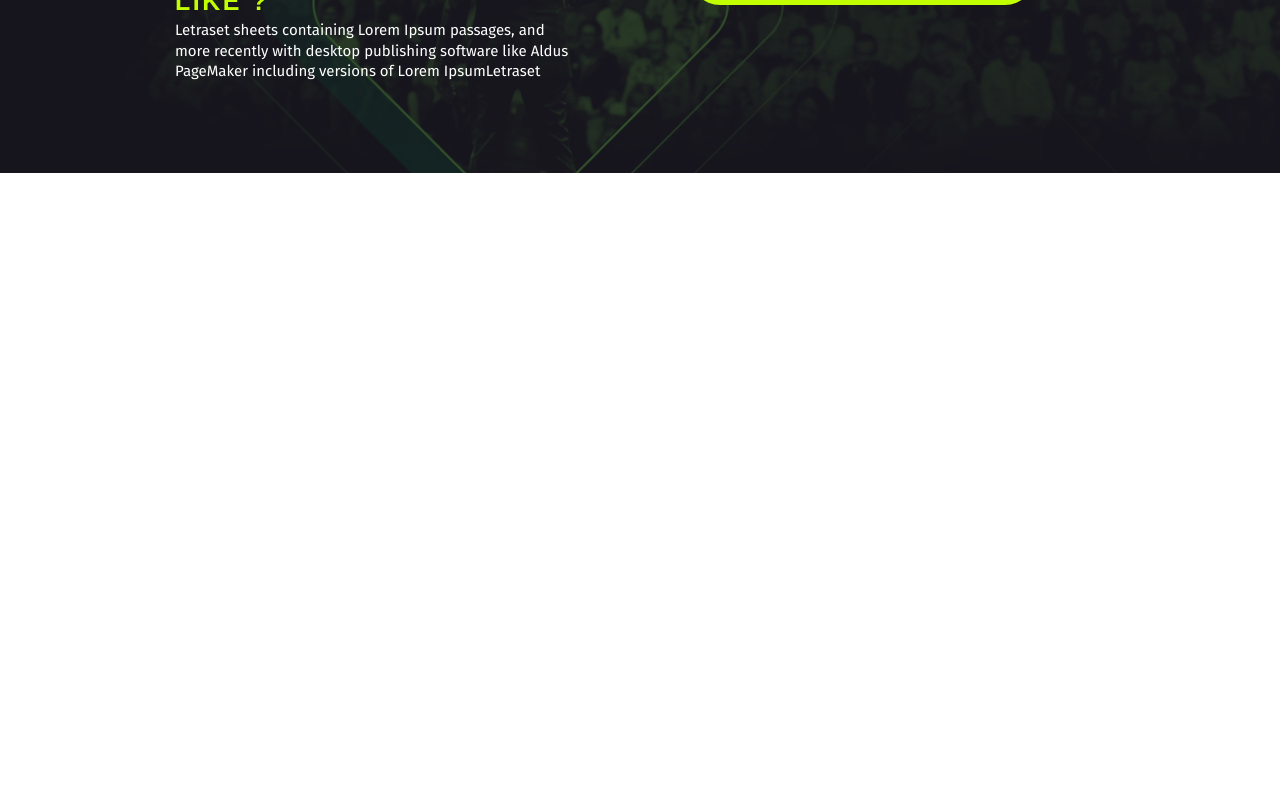
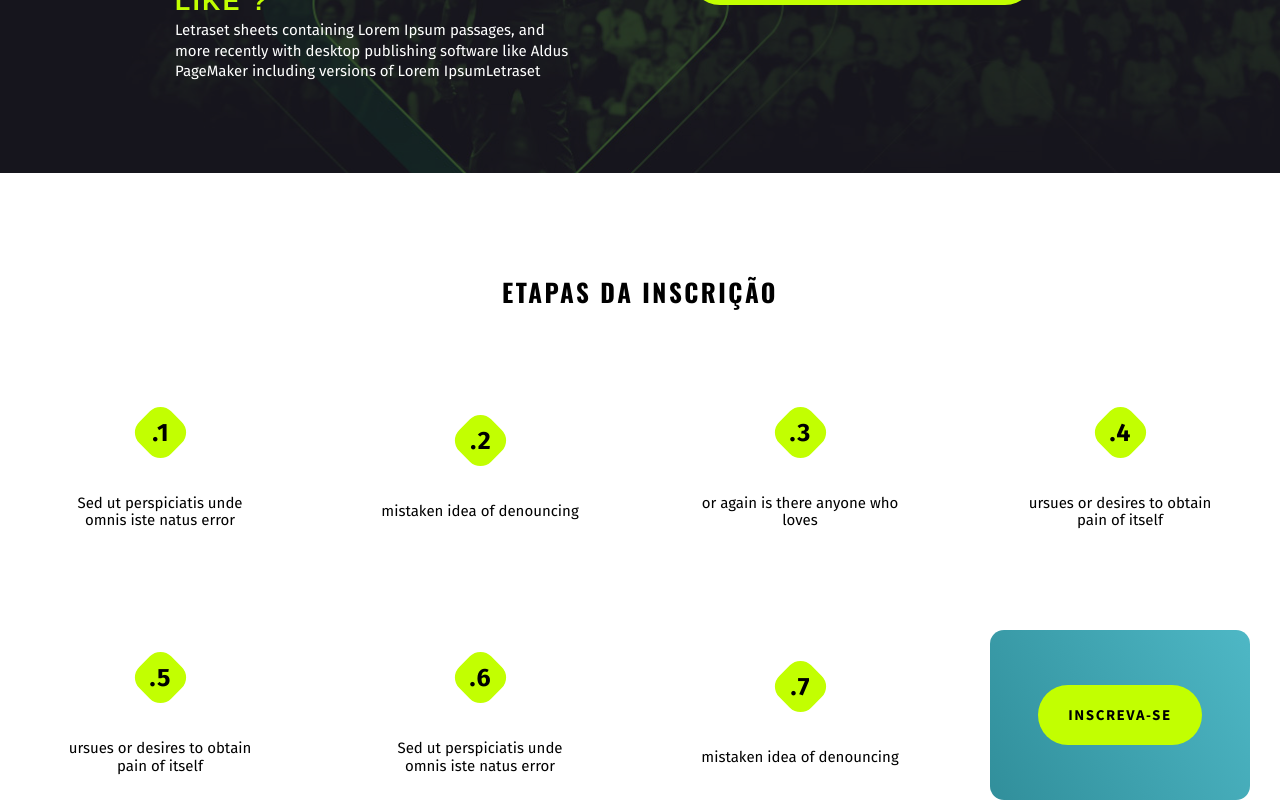
Before and after one commit to carlosemartins97/kbrtec, a React (Create React App) app: page / in a window 1280 px wide. Shown: the part 3869-4669 px from the top of the page. Before the commit the page ends 4042 px from the top, so only its background shows below. Built offline with nearby package versions, Linux system fonts and the light colour scheme.

Commit message:
Add Steps Registration

```diff
--- /dev/null
+++ b/src/pages/Home/components/RegistrationSteps/index.jsx
@@ -0,0 +1,58 @@
+import React from 'react';
+
+import Rectangle from '../../../../core/components/Rectangle';
+import Button from '../../../../core/components/Button';
+
+import {
+    Container,
+    ContentTitle,
+    ContentSteps,
+    Step,
+    Description,
+    Subscribe
+} from './styles';
+
+const RegistrationSteps = () => {
+
+    const allSetps = [
+        {stepNumber: 1, stepDescription: 'Sed ut perspiciatis unde omnis iste natus error'},
+        {stepNumber: 2, stepDescription: 'mistaken idea of denouncing'},
+        {stepNumber: 3, stepDescription: 'or again is there anyone who loves'},
+        {stepNumber: 4, stepDescription: 'ursues or desires to obtain pain of itself'},
+        {stepNumber: 5, stepDescription: 'ursues or desires to obtain pain of itself'},
+        {stepNumber: 6, stepDescription: 'Sed ut perspiciatis unde omnis iste natus error'},
+        {stepNumber: 7, stepDescription: 'mistaken idea of denouncing'},
+    ]
+
+    return (
+        <Container>
+            <ContentTitle>
+                Etapas da Inscrição
+            </ContentTitle>
+
+            <ContentSteps>
+                {
+                    allSetps.map(item => {
+                        return (
+                            <Step key={item.stepNumber}>
+                                <Rectangle>
+                                    <span>.{item.stepNumber}</span>
+                                </Rectangle>
+                                <Description>
+                                    {item.stepDescription}
+                                </Description>
+                            </Step>
+                        )
+                    })
+                }
+                <Subscribe>
+                    <Button>
+                        Inscreva-se
+                    </Button>
+                </Subscribe>
+            </ContentSteps>
+        </Container>
+    )
+}
+
+export default RegistrationSteps;
--- /dev/null
+++ b/src/pages/Home/components/RegistrationSteps/styles.js
@@ -0,0 +1,86 @@
+import styled from 'styled-components';
+
+export const Container = styled.div`
+    margin-bottom: 150px;
+`;
+export const ContentTitle = styled.h2`
+    font-family: 'Oswald';
+    font-size: 25px;
+    line-height: 37px;
+    letter-spacing: 0.1em;
+    text-transform: uppercase;
+    text-align: center;
+
+    margin-top: 100px;
+`;
+export const ContentSteps = styled.div`
+    display: grid;
+    grid-template-columns: repeat(4, 1fr);
+    justify-items: center;
+`;
+export const Step = styled.div`
+    display: flex;
+    flex-direction: column;
+    align-items: center;
+    justify-content: center;
+
+    width: 200px;
+
+    margin-top: 100px;
+
+    > :first-child {
+        display: flex;
+        justify-content: center;
+        align-items:center;
+
+        width: 45px;
+        height: 45px;
+        border-radius: 15px;
+
+        > span {
+            transform: rotate(45deg);
+
+            font-family: 'Fira Sans';
+            font-weight: bold;
+            font-size: 25px;
+            line-height: 30px;
+            letter-spacing: 0.055em;
+            text-transform: uppercase;
+        }
+    }
+`;
+
+export const Description = styled.span`
+    margin-top: 40px;
+
+    font-family: 'Fira Sans';
+    font-style: normal;
+    font-weight: normal;
+    font-size: 15px;
+    line-height: 119%;
+    text-align: center;
+`;
+
+export const Subscribe = styled.div`
+    width: 260px;
+    height: 170px;
+
+    margin-top: 100px;
+
+    display: flex;
+    justify-content: center;
+    align-items: center;
+
+    background: linear-gradient(
+        59.46deg,
+        ${props => props.theme.colors.gradient.primary} -67.96%,
+        ${props => props.theme.colors.gradient.secondary} 103.75%
+    );
+
+    border-radius: 14px;
+
+    > a {
+        background: ${props => props.theme.colors.secondary};
+        padding: 0px 30px;
+    }
+`;
--- a/src/pages/Home/index.jsx
+++ b/src/pages/Home/index.jsx
@@ -15,6 +15,7 @@ import SecondDivider from './components/SecondDivider';
 import {
     Container,
 } from './styles';
+import RegistrationSteps from './components/RegistrationSteps';
 
 
 
@@ -35,6 +36,8 @@ const Home = () => {
 
             <SecondDivider />
 
+            <RegistrationSteps />
+
         </Container>
 
     )
```
